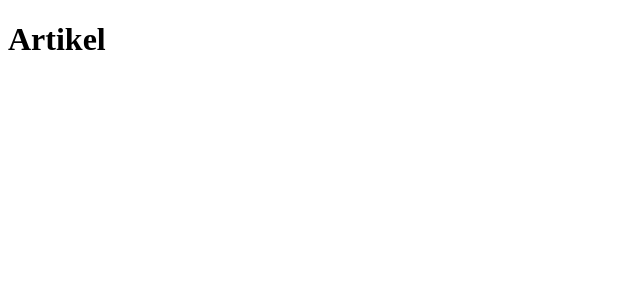
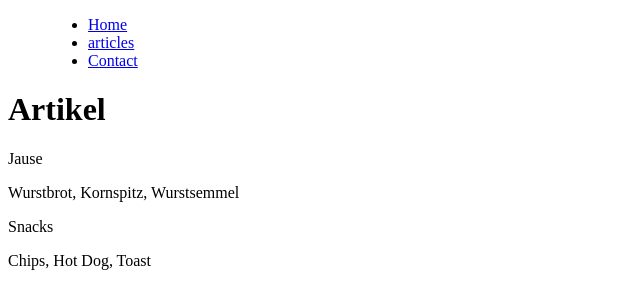
Before and after one commit to LangsenlehnerJonas/2023-09-14_git-Website, a plain HTML site: page articles.html in a window 1280 px wide. Shown: the whole page, without its empty margins (0-640 px from the left). Drawn offline with Linux system fonts and the light colour scheme.

Commit message:
added menu and content to articles

```diff
--- a/articles.html
+++ b/articles.html
@@ -6,6 +6,24 @@
     <title>Artikel</title>
 </head>
 <body>
+    <menu>
+        <ul>
+            <li><a href="index.html">Home</a></li>
+            <li><a href="articles.html">articles</a></li>
+            <li><a href="contact.html">Contact</a></li>
+          </ul>
+    </menu>
+
     <h1>Artikel</h1>
+
+    <div>
+        <p>Jause</p>
+        <p>Wurstbrot, Kornspitz, Wurstsemmel</p>
+    </div>
+
+    <div>
+        <p>Snacks</p>
+        <p>Chips, Hot Dog, Toast</p>
+    </div>
 </body>
 </html>
```
Also changed, not shown: index.html (+1 -1 lines).
